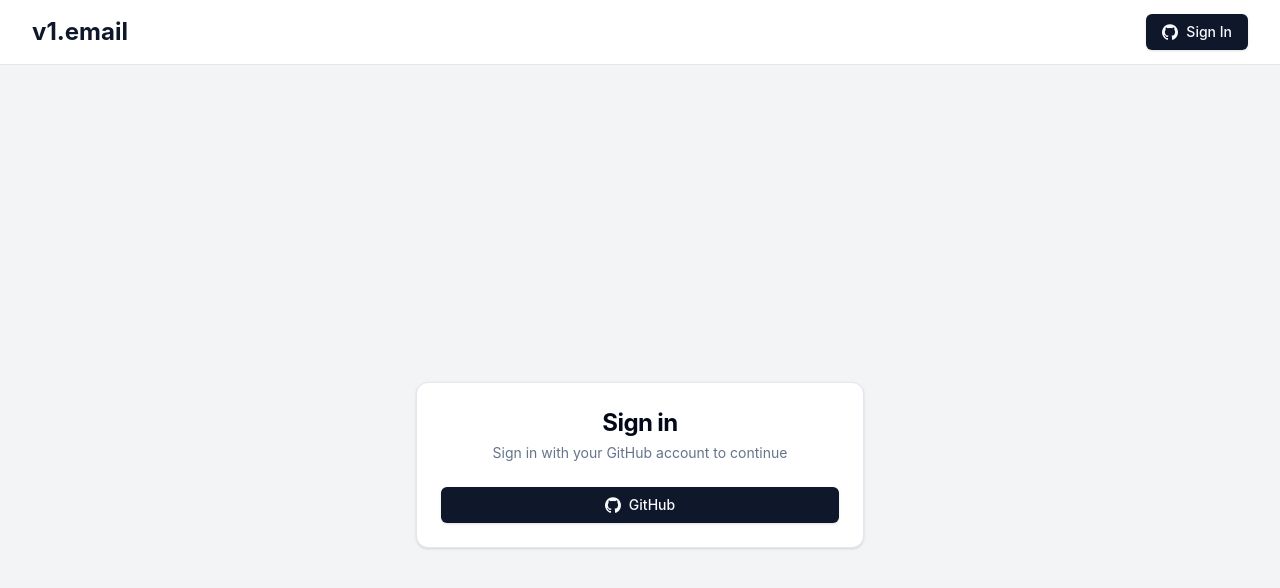
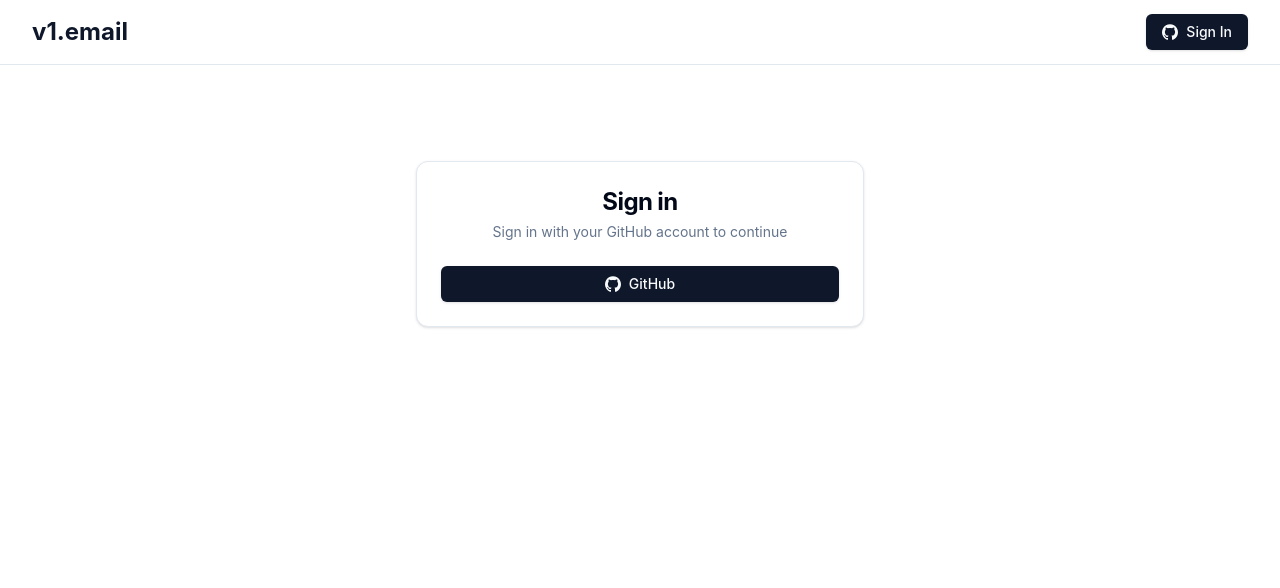
Before and after one commit to anaclumos/v1.email, a Next.js app: page /sign-in in a window 1280 px wide. Shown: the top 588 px of the page. Built offline with nearby package versions, Linux system fonts and the light colour scheme; no server answers.

Commit message:
refactor: Update sign-in page layout for better user experience

```diff
--- a/src/app/sign-in/page.tsx
+++ b/src/app/sign-in/page.tsx
@@ -5,7 +5,7 @@
 
 export default function Component() {
   return (
-    <div className="flex min-h-screen items-center justify-center bg-gray-100">
+    <div className="flex items-center justify-center p-24">
       <Card className="w-full max-w-md">
         <CardHeader className="space-y-1">
           <CardTitle className="text-center text-2xl font-bold">Sign in</CardTitle>
```
